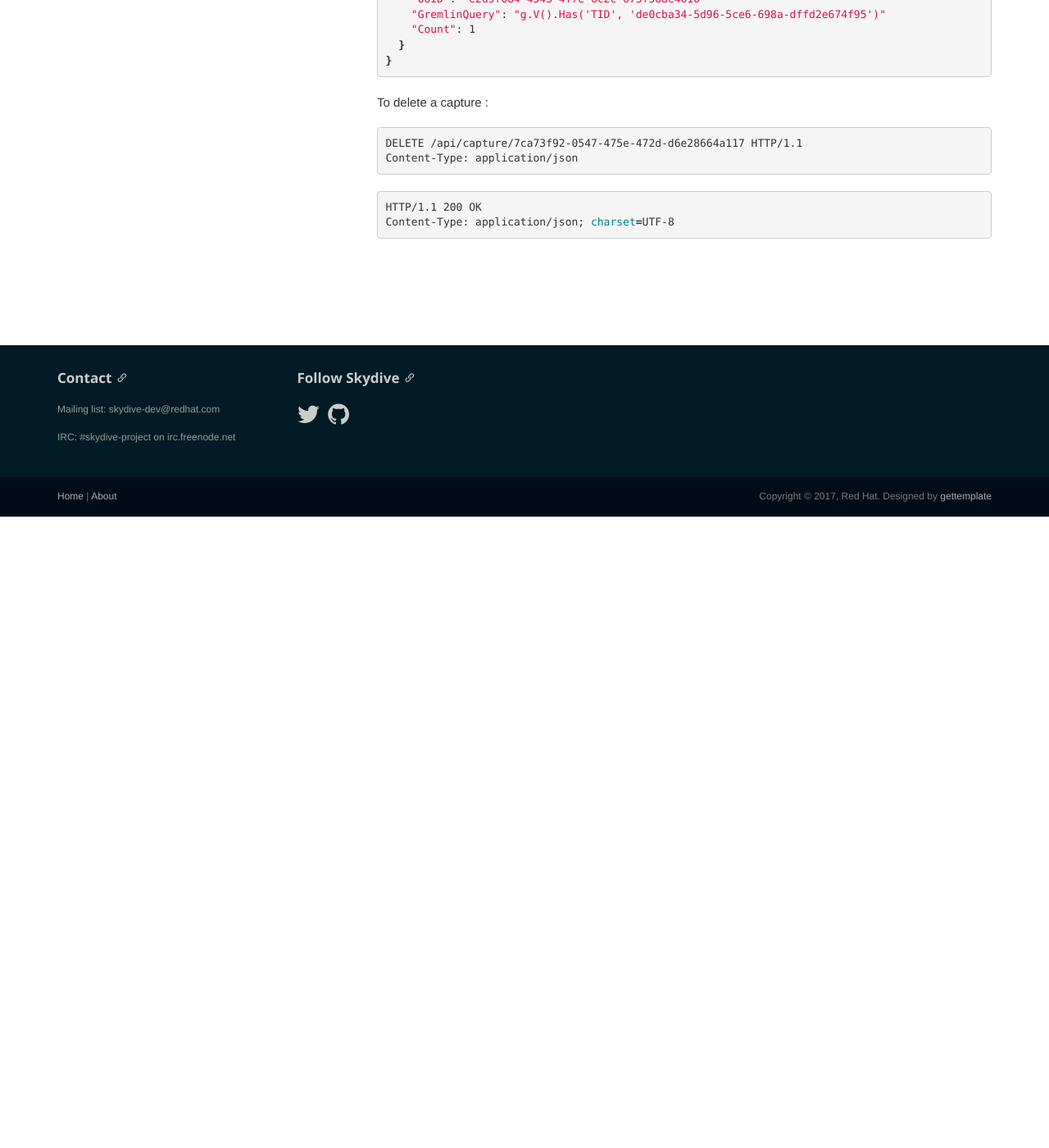
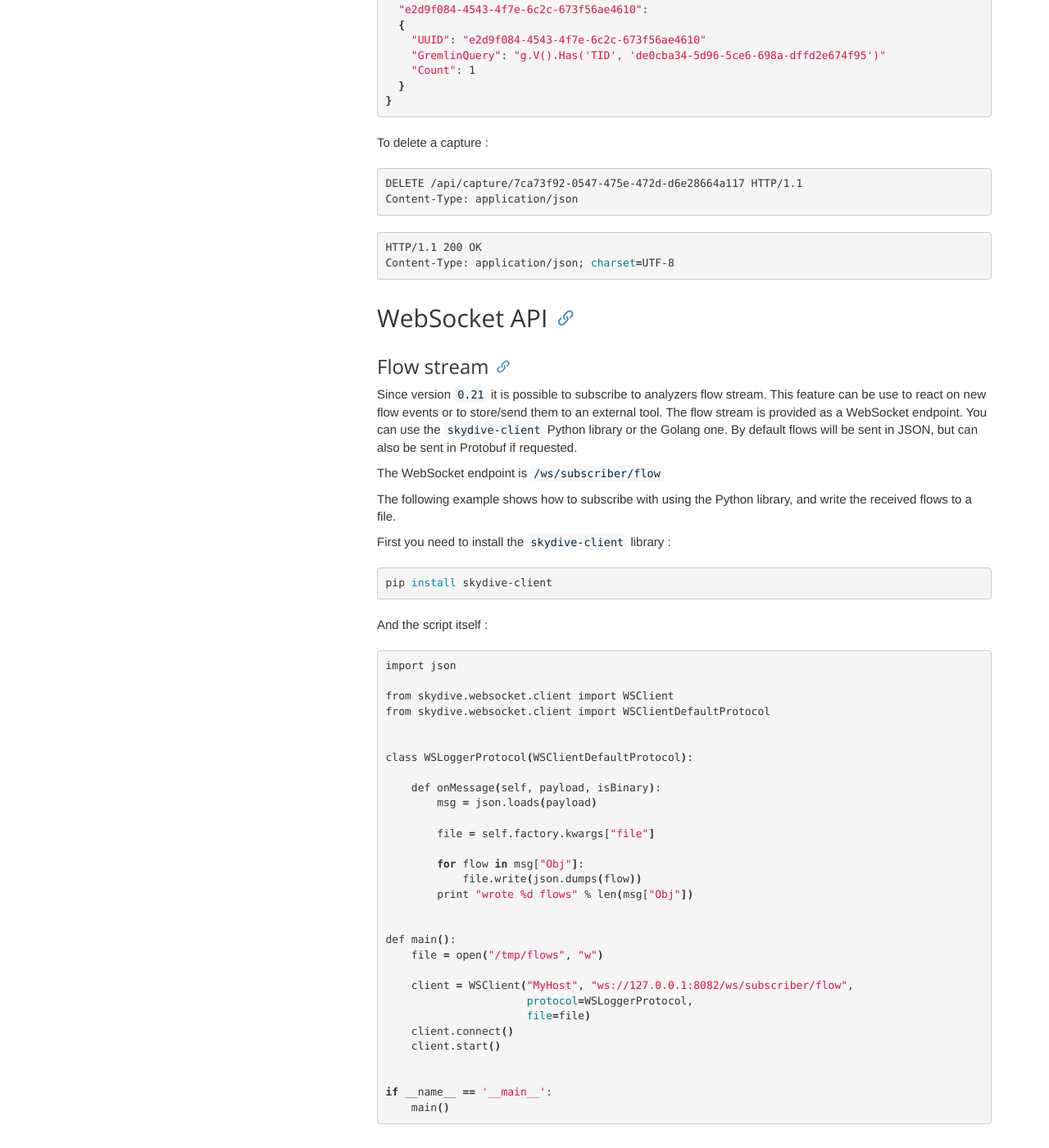
Before and after one commit to skydive-project/skydive.network, a Jekyll site: the page built from documentation/api.md, in a window 1280 px wide and 1400 px high, scrolled down 2398 px. Shown: the whole window at 82% size. Built offline with Jekyll 4.4.1, drawn with Linux system fonts in a browser that asks for light colours; nearby versions of some CDN libraries; before the commit the page ends 3028 px from its top, so only the background shows below that; some of the changed text lies outside the part shown.

Commit message:
Add flow stream doc

```diff
--- a/_layouts/doc.html
+++ b/_layouts/doc.html
@@ -96,10 +96,11 @@
         </div>
         <div class="row widget">
           <div class="col-xs-12">
-            <h4><a href="/documentation/api-rest">API</a></h4>
+            <h4><a href="/documentation/api">API</a></h4>
             <ul>
-              <li><a href="/documentation/api-rest#topologyflow-request">Topology requests</a></li>
-              <li><a href="/documentation/api-rest#capture">Flow capture</a></li>
+              <li><a href="/documentation/api#topologyflow-request">Topology requests</a></li>
+              <li><a href="/documentation/api#capture">Flow capture</a></li>
+              <li><a href="/documentation/api#flow-stream">Flow stream</a></li>
             </ul>
           </div>
         </div>
--- a/documentation/api-rest.md
+++ b/documentation/api.md
@@ -1,10 +1,12 @@
 ---
 title: Documentation
-section: REST API
+section: API
 layout: doc
 ---
 
-## Topology/Flow request
+## REST API
+
+### Topology/Flow request
 
 {% highlight shell %}
 POST /api/topology HTTP/1.1
@@ -81,7 +83,7 @@
 ]
 {% endhighlight %}
 
-## Capture
+### Capture
 
 To create capture :
 
@@ -139,3 +141,57 @@
 HTTP/1.1 200 OK
 Content-Type: application/json; charset=UTF-8
 {% endhighlight %}
+
+## WebSocket API
+
+### Flow stream
+
+Since version `0.21` it is possible to subscribe to analyzers flow stream. This feature can be use
+to react on new flow events or to store/send them to an external tool. The flow stream is provided as
+a WebSocket endpoint. You can use the `skydive-client` Python library or the Golang one. By default
+flows will be sent in JSON, but can also be sent in Protobuf if requested.
+
+The WebSocket endpoint is `/ws/subscriber/flow`
+
+The following example shows how to subscribe with using the Python library, and write the received flows to a file.
+
+First you need to install the `skydive-client` library :
+
+{% highlight shell %}
+pip install skydive-client
+{% endhighlight %}
+
+And the script itself :
+
+{% highlight shell %}
+import json
+
+from skydive.websocket.client import WSClient
+from skydive.websocket.client import WSClientDefaultProtocol
+
+
+class WSLoggerProtocol(WSClientDefaultProtocol):
+
+    def onMessage(self, payload, isBinary):
+        msg = json.loads(payload)
+
+        file = self.factory.kwargs["file"]
+
+        for flow in msg["Obj"]:
+            file.write(json.dumps(flow))
+        print "wrote %d flows" % len(msg["Obj"])
+
+
+def main():
+    file = open("/tmp/flows", "w")
+
+    client = WSClient("MyHost", "ws://127.0.0.1:8082/ws/subscriber/flow",
+                      protocol=WSLoggerProtocol,
+                      file=file)
+    client.connect()
+    client.start()
+
+
+if __name__ == '__main__':
+    main()
+{% endhighlight %}
```
Also changed, not shown: documentation/index.md (+3 -0 lines).
